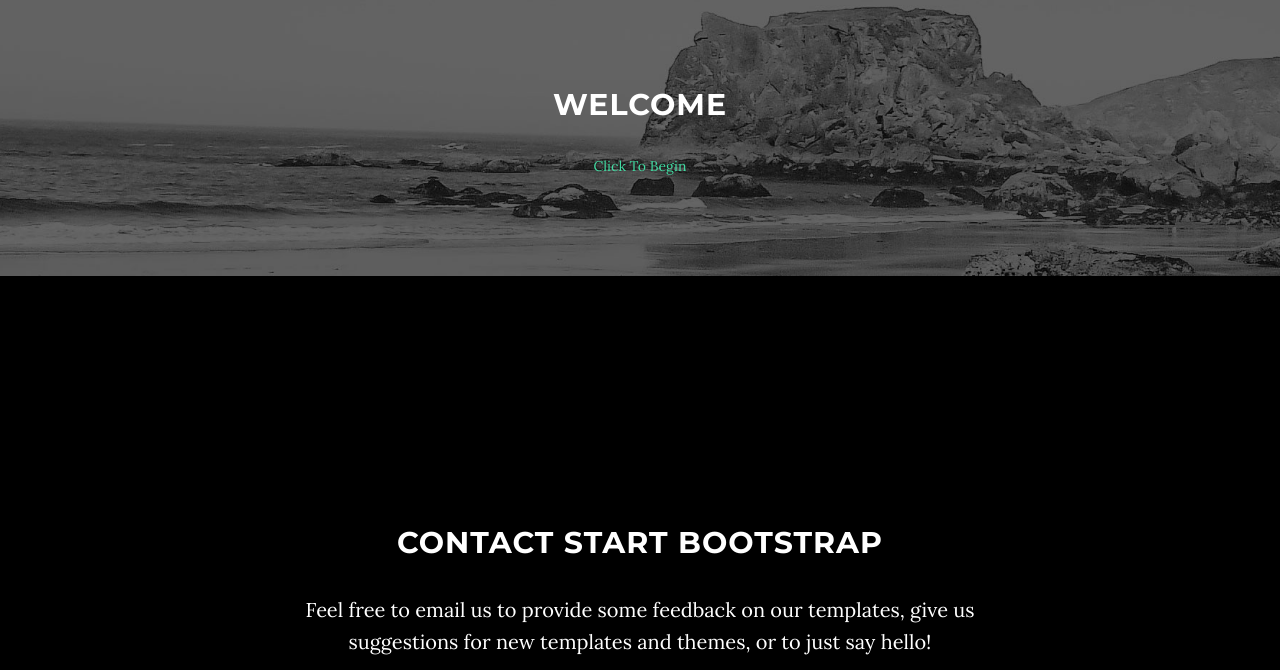
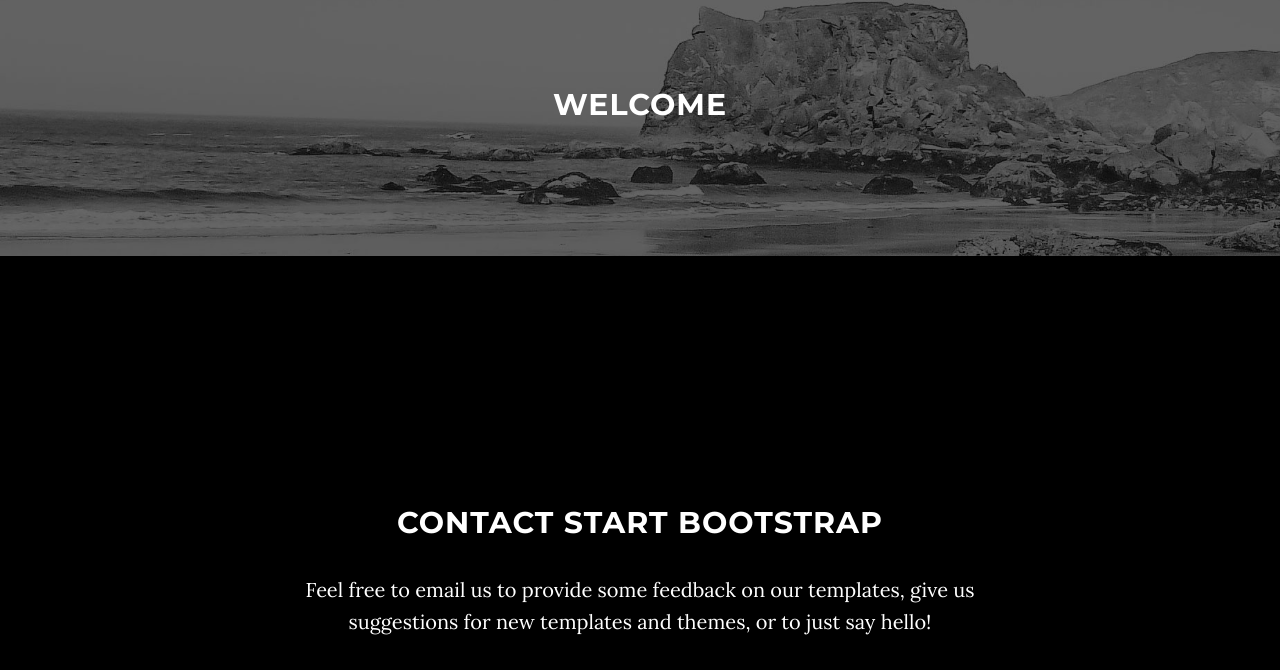
Before and after one commit to radedoc/BuggyApp, a website: page main.html in a window 1280 px wide. Shown: the part 1680-2350 px from the top of the page. Drawn offline with nearby package versions, Linux system fonts and the light colour scheme; some packages are replaced by stand-ins of ours.

Commit message:
Update main.html

```diff
--- a/main.html
+++ b/main.html
@@ -109,7 +109,6 @@
             <div class="container">
                 <div class="col-lg-8 col-lg-offset-2">
                     <h2>Welcome</h2>
-                    <a href="http://127.0.0.1:8081/dd"> Click To Begin</a>
                 </div>
             </div>
         </div>
```
